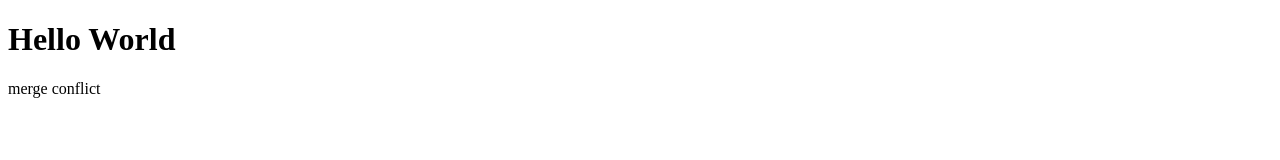
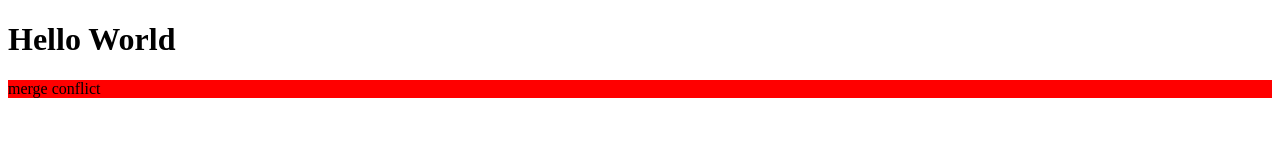
Before and after one commit to dannyoka/github-pr-demo, a plain HTML site: page index.html in a window 1280 px wide. Drawn offline with Linux system fonts and the light colour scheme.

Commit message:
added stylesheet

```diff
--- a/index.html
+++ b/index.html
@@ -5,9 +5,10 @@
     <meta http-equiv="X-UA-Compatible" content="IE=edge" />
     <meta name="viewport" content="width=device-width, initial-scale=1.0" />
     <title>Document</title>
+    <link rel="stylesheet" href="./style.css">
   </head>
   <body>
     <h1>Hello World</h1>
-    <p>merge conflict</p>
+    <p id="ptag">merge conflict</p>
 </body>
 </html>
--- /dev/null
+++ b/style.css
@@ -0,0 +1,3 @@
+#ptag {
+    background-color: red;
+}
```
